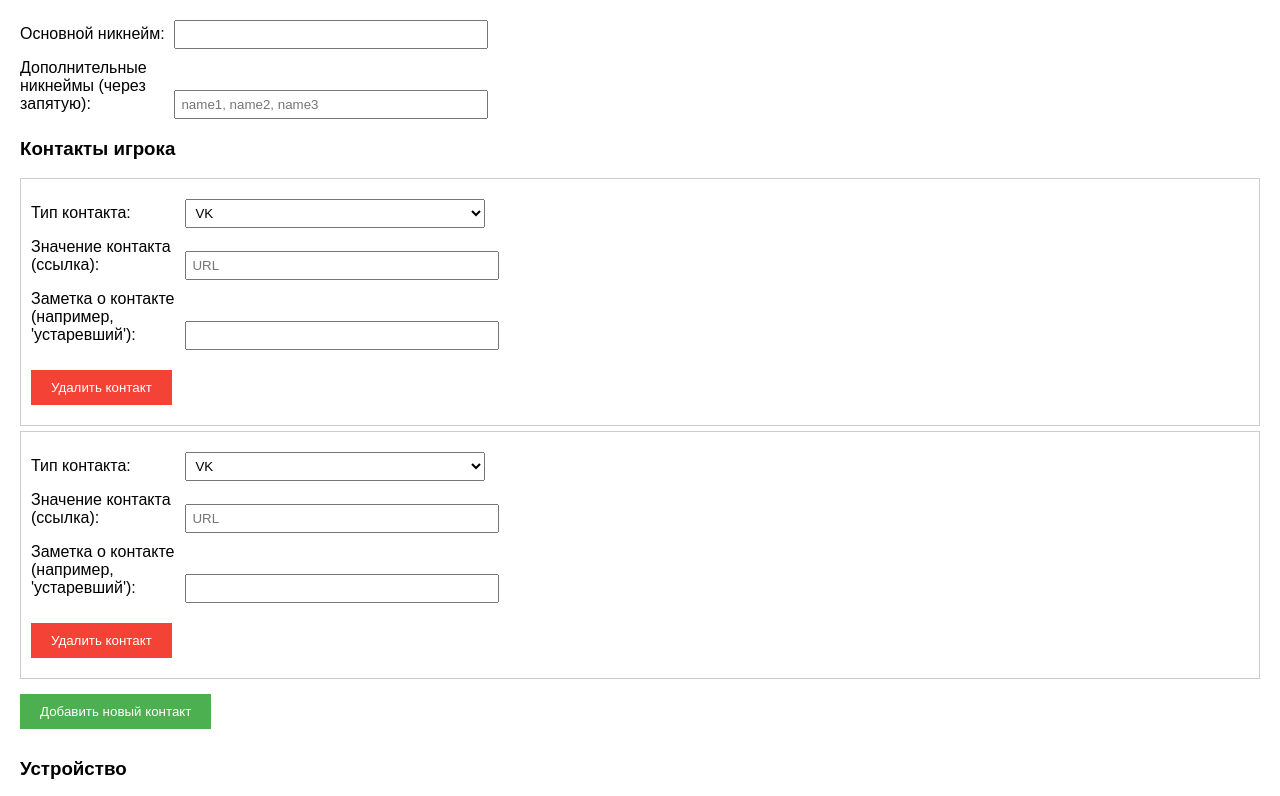
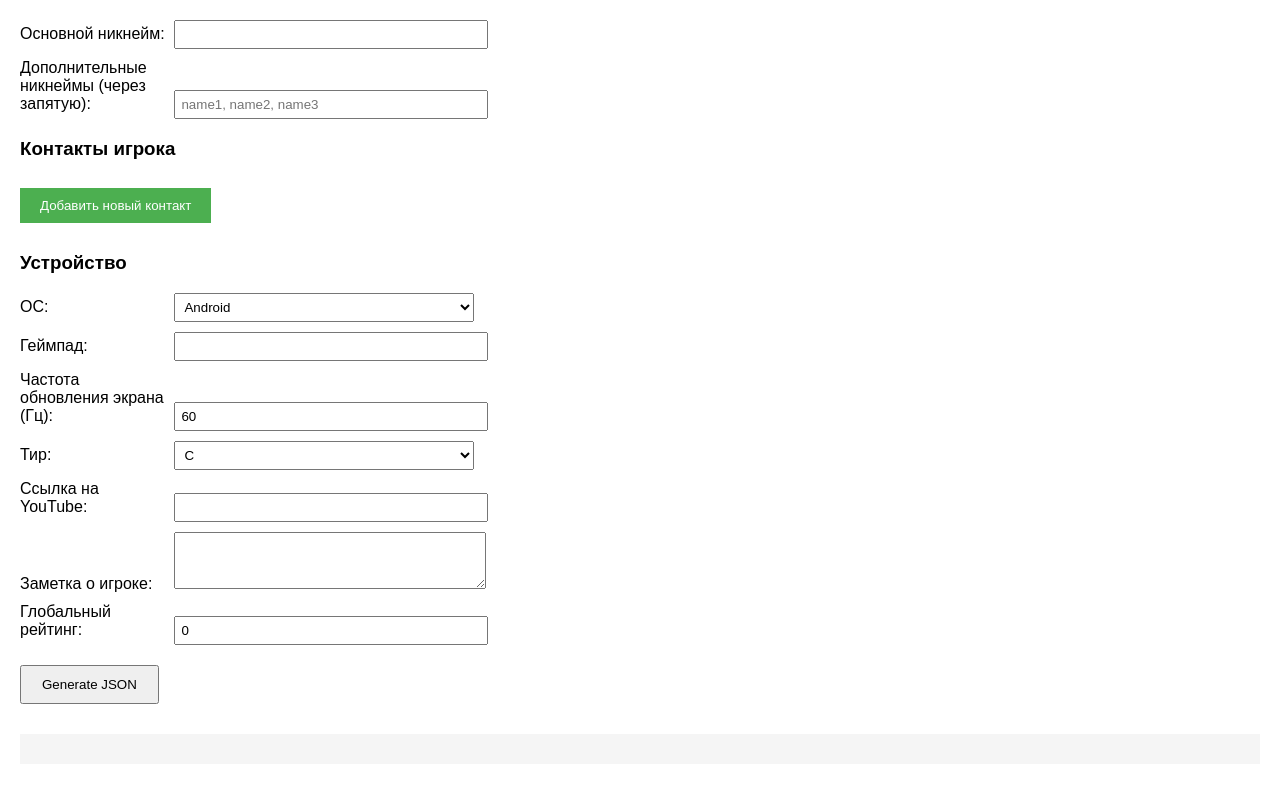
Before and after one commit to zovgo/site, a plain HTML site: page player_generator/index.html in a window 1280 px wide. Shown: the top 796 px of the page. Drawn offline with Linux system fonts and the light colour scheme.

Commit message:
don't create contacts on init

```diff
--- a/player_generator/index.html
+++ b/player_generator/index.html
@@ -29,26 +29,7 @@
     </div>
 
     <h3>Контакты игрока</h3>
-    <div id="contacts">
-        <div class="contact">
-            <div class="field">
-                <label>Тип контакта:</label>
-                <select name="contact_type">
-                    <option value="1">VK</option>
-                    <option value="2">Telegram</option>
-                </select>
-            </div>
-            <div class="field">
-                <label>Значение контакта (ссылка):</label>
-                <input type="text" name="contact_value" placeholder="URL">
-            </div>
-            <div class="field">
-                <label>Заметка о контакте (например, 'устаревший'):</label>
-                <input type="text" name="contact_note">
-            </div>
-            <button type="button" class="remove-btn" onclick="removeContact(this)">Удалить контакт</button>
-        </div>
-    </div>
+    <div id="contacts"></div>
     <button type="button" class="add-btn" onclick="addContact()">Добавить новый контакт</button>
 
     <h3>Устройство</h3>
--- a/player_generator/script.js
+++ b/player_generator/script.js
@@ -64,5 +64,3 @@ function generateJSON() {
     document.getElementById('result').textContent = JSON.stringify(player, null, 0);
     return JSON.stringify(player, null, 0);
 }
-
-addContact();
```
